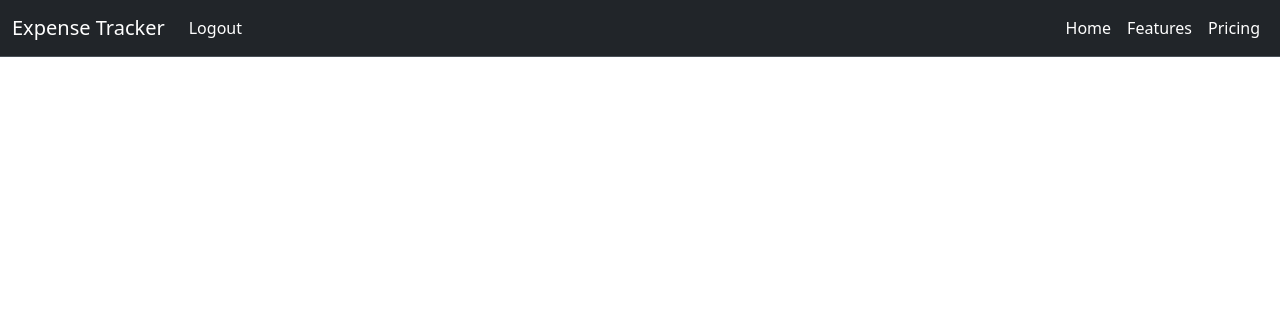
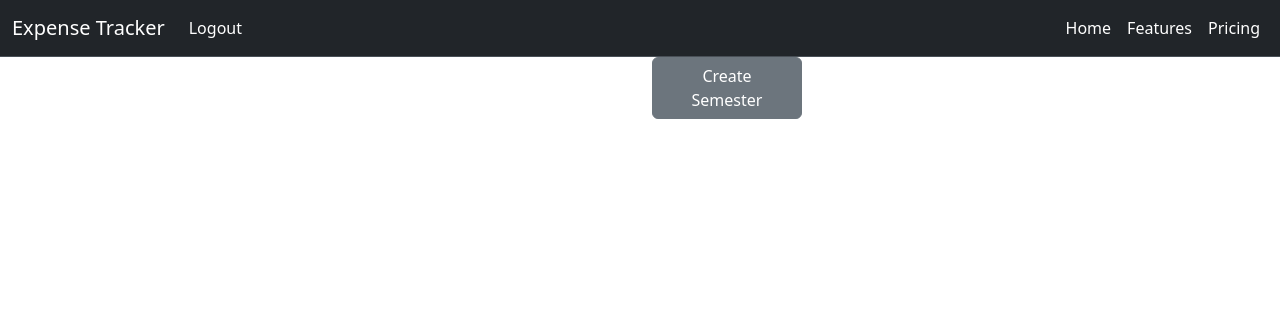
Before and after one commit to ahorner54/CollegeExpenseTracker, a Django app: page / in a window 1280 px wide. Shown: the top 317 px of the page. Run offline with Django 5.2, Linux system fonts and the light colour scheme; a user stored in the database is signed in; data comes from the database, SQL or seed files in the repository.

Commit message:
Added create semester button to home.html

```diff
--- a/ExpenseTracker/budget/templates/budget/home.html
+++ b/ExpenseTracker/budget/templates/budget/home.html
@@ -7,8 +7,10 @@
 
 {% block content %}
     {% if user.is_authenticated %}
+    <div class="container">
+        <div class="row">
+            <div class="col-sm-6 d-flex justify-content-end">
             {% if semester_list %}
-        <div class="container">
                 <div class="dropdown">
                     <button class="btn btn-secondary dropdown-toggle" type="button" id="dropdownMenuButton1" data-bs-toggle="dropdown" aria-expanded="false">
                         Select Semester
@@ -19,8 +21,13 @@
                         {% endfor %}
                     </ul>
                 </div>
+            {%endif%}
             </div>
-        {%endif%}
+            <div class="col-sm-6 d-flex justify-content-left">
+            <a class="btn btn-secondary" style="width: 150px;" href="#">Create Semester</a>
+            </div>
+        </div>
+    </div>
         {% block semester %}
         {% endblock semester %}
 
```
Lines whose indentation alone changed are shown as unchanged.
